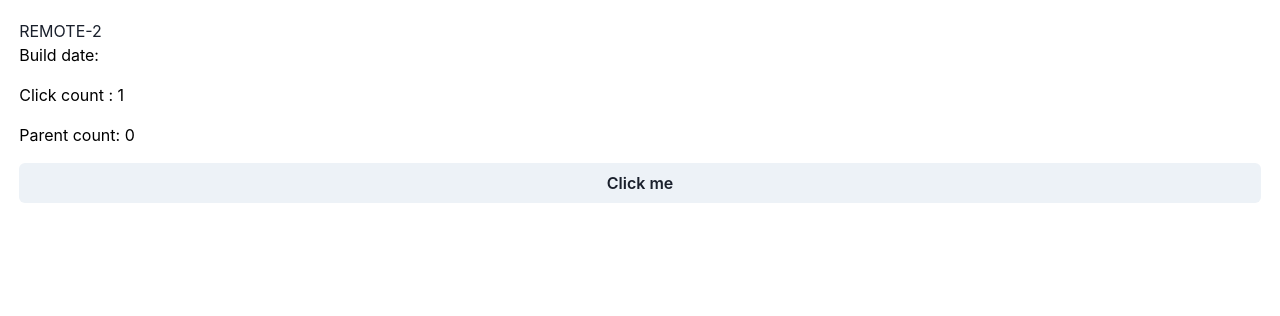
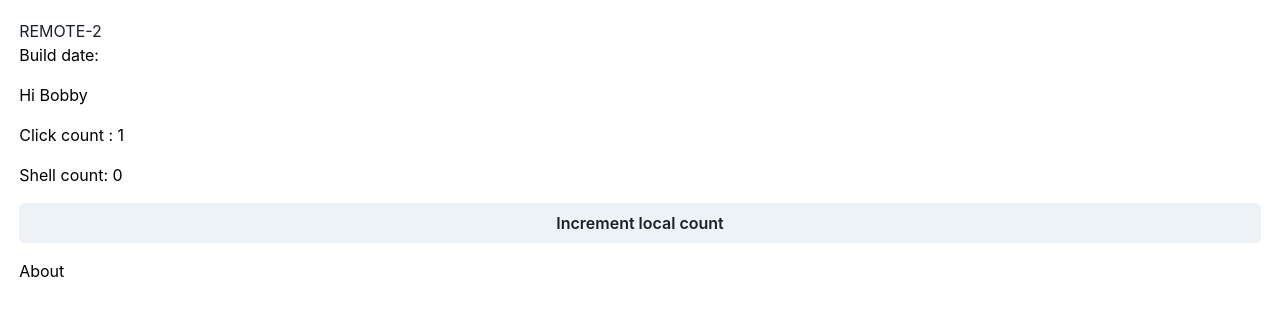
Before and after one commit to coryhouse/remote-2, a React app: page / in a window 1280 px wide. Shown: the top 316 px of the page. Built offline with nearby package versions, Linux system fonts and the light colour scheme.

Commit message:
Use props

```diff
--- a/src/components/RemoteTwo.tsx
+++ b/src/components/RemoteTwo.tsx
@@ -8,10 +8,11 @@ var buildDate = process.env.BUILD_DATE;
 // TODO: Publish this type in an npm package so all remotes can reference it (or, even simpler, put remotes and shell in a monorepo)
 type RemoteProps = {
   parentCount: number;
-  nav: (url: string) => void;
+  urls: Record<"about" | "home", string>;
+  user: { id: number; name: string };
 };
 
-export default function RemoteTwo({ nav, parentCount }: RemoteProps) {
+export default function RemoteTwo({ urls, user, parentCount }: RemoteProps) {
   const [count, setCount] = useState(1);
 
   const location = useLocation();
@@ -19,11 +20,13 @@ export default function RemoteTwo({ nav, parentCount }: RemoteProps) {
   return (
     <Flex color="#000" gap="1rem" direction="column">
       <p>Build date: {buildDate}</p>
+      <p>Hi {user.name}</p>
       <Text>Click count : {count} </Text>
-      <Text>Parent count: {parentCount} </Text>
+      <Text>Shell count: {parentCount} </Text>
       <Button onClick={() => setCount((prevState) => prevState + 1)}>
-        Click me
+        Increment local count
       </Button>
+      <Link to={urls.about}>About</Link>
       {location.pathname !== "/" && (
         <Button as={Link} to="/">
           Back to shell
```
